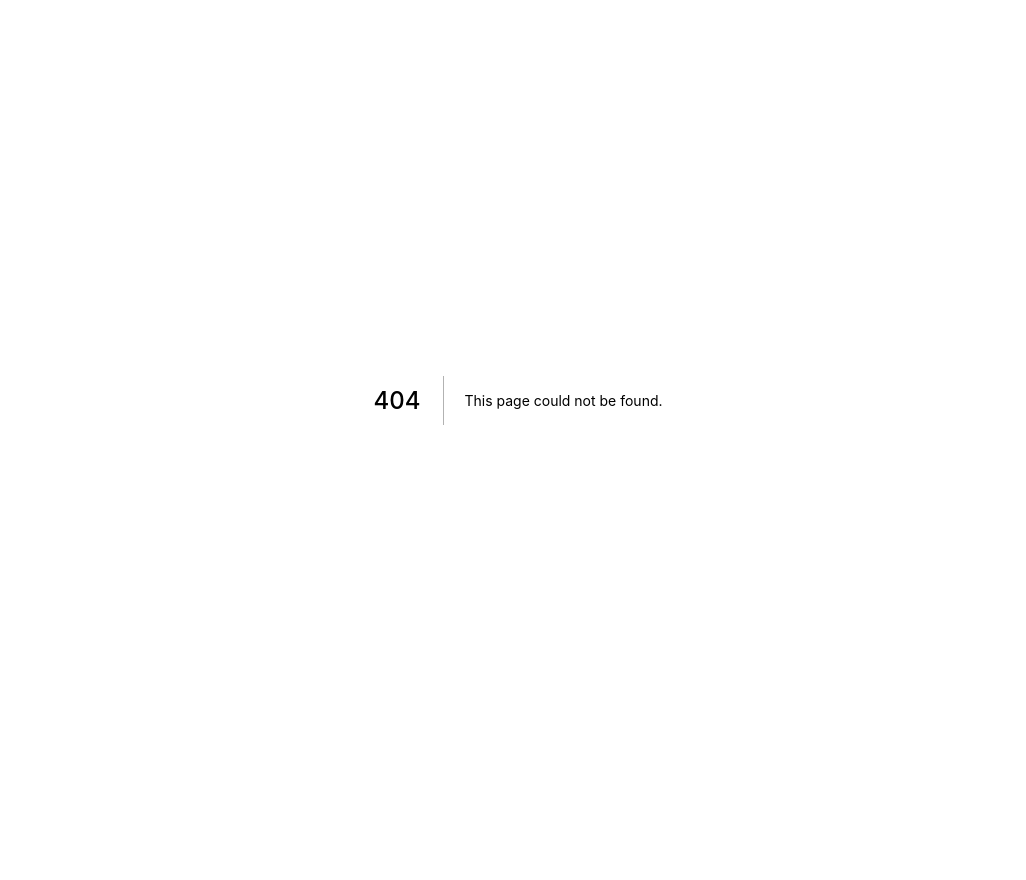
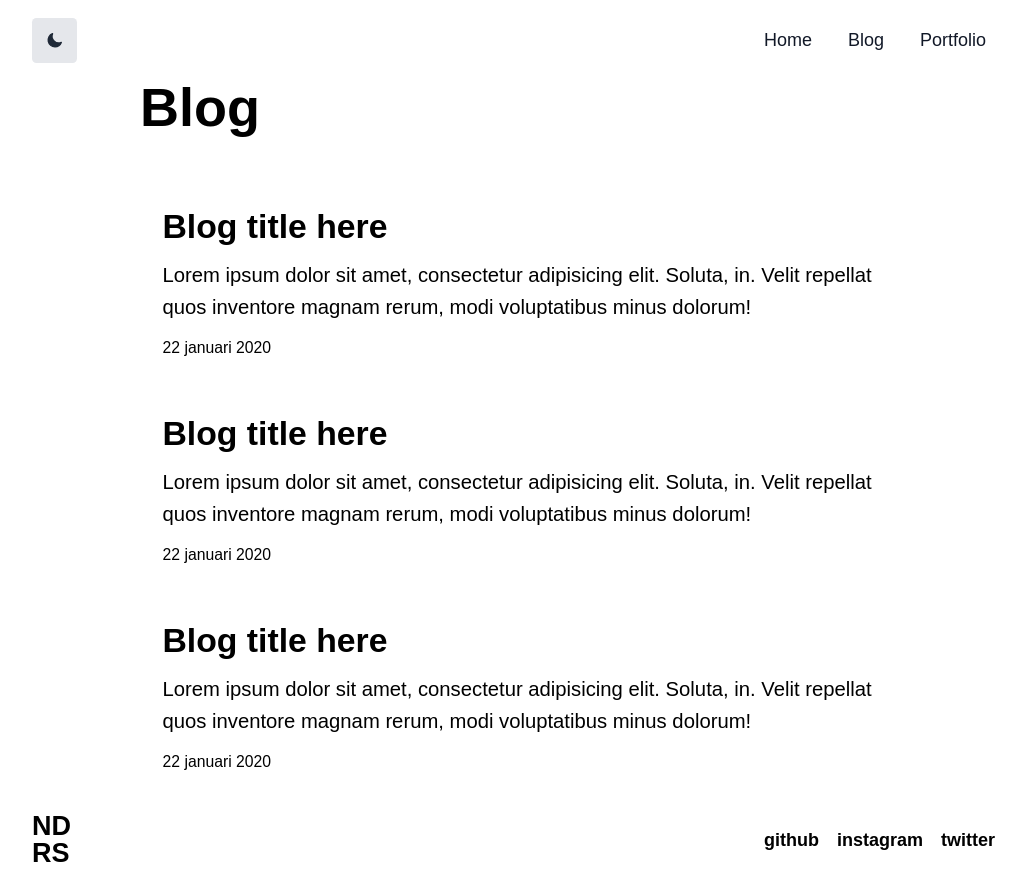
Before and after one commit to evriyanaindrasaputra/LearnNext, a Next.js app: page /blog in a window 1280 px wide. Before the commit this address had no page. Shown: the whole page, without its empty margins (122-1148 px from the left). Before the commit the page ends 800 px from the top, so only its background shows below. Built offline with nearby package versions, Linux system fonts and the light colour scheme.

Commit message:
smooth scroll, blog

```diff
--- a/components/Container.js
+++ b/components/Container.js
@@ -1,81 +1,16 @@
-import { useState, useEffect } from "react";
 import { useTheme } from "next-themes";
-import { motion } from "framer-motion";
-import Link from "next/link";
 import Footer from "./Footer";
+import Navbar from "./Navbar";
 
 export default function Container({ children }) {
-  const [mounted, setMounted] = useState(false);
   const { theme, setTheme } = useTheme();
-  const variantNav = {
-    hidden: {
-      opacity: 0,
-      y: -10,
-    },
-    visible: {
-      y: 0,
-      opacity: 1,
-      transition: {
-        duration: 1,
-      },
-    },
-  };
-  useEffect(() => setMounted(true), []);
-
   return (
-    <div className="bg-white dark:bg-black">
-      <motion.nav
-        className="flex justify-between items-center bg-white dark:bg-black max-w-4xl w-full p-4 h-10vh mx-auto my-0 sticky-nav"
-        variants={variantNav}
-        initial="hidden"
-        animate="visible"
-      >
-        <button
-          aria-label="Toggle dark mode"
-          type="button"
-          className="bg-gray-200  dark:bg-gray-800 rounded p-3 h-10 w-10"
-          onClick={() => setTheme(theme === "dark" ? "light" : "dark")}
-        >
-          {mounted && (
-            <svg
-              xmlns="http://www.w3.org/2000/svg"
-              viewBox="0 0 24 24"
-              fill="currentColor"
-              stroke="currentColor"
-              className="h-4 w-4 text-gray-800 dark:text-gray-200"
-            >
-              {theme === "dark" ? (
-                <path
-                  strokeLinecap="round"
-                  strokeLinejoin="round"
-                  strokeWidth={2}
-                  d="M12 3v1m0 16v1m9-9h-1M4 12H3m15.364 6.364l-.707-.707M6.343 6.343l-.707-.707m12.728 0l-.707.707M6.343 17.657l-.707.707M16 12a4 4 0 11-8 0 4 4 0 018 0z"
-                />
-              ) : (
-                <path
-                  strokeLinecap="round"
-                  strokeLinejoin="round"
-                  strokeWidth={2}
-                  d="M20.354 15.354A9 9 0 018.646 3.646 9.003 9.003 0 0012 21a9.003 9.003 0 008.354-5.646z"
-                />
-              )}
-            </svg>
-          )}
-        </button>
-        <div>
-          <Link href="/">
-            <a className="p-1 sm:p-4 text-gray-900 dark:text-gray-100">Home</a>
-          </Link>
-          <Link href="/blog">
-            <a className="p-1 sm:p-4 text-gray-900 dark:text-gray-100">Blog</a>
-          </Link>
-          <Link href="/about">
-            <a className="p-1 sm:p-4 text-gray-900 dark:text-gray-100">About</a>
-          </Link>
+    <div className="bg-white dark:bg-black min-h-screen flex flex-col">
+      <Navbar setTheme={setTheme} theme={theme} />
+      <main className="flex flex-col justify-center bg-white dark:bg-black px-8 flex-1">
+        <div className="flex flex-col justify-center items-start max-w-2xl mx-auto">
+          {children}
         </div>
-      </motion.nav>
-      <main className="flex flex-col justify-center bg-white dark:bg-black px-8">
-        {children}
       </main>
       <Footer />
     </div>
--- /dev/null
+++ b/components/Navbar.js
@@ -0,0 +1,75 @@
+import { motion } from "framer-motion";
+import { useState, useEffect } from "react";
+import Link from "next/link";
+
+export default function Navbar({ setTheme, theme }) {
+  const [mounted, setMounted] = useState(false);
+  const variantNav = {
+    hidden: {
+      opacity: 0,
+      y: -10,
+    },
+    visible: {
+      y: 0,
+      opacity: 1,
+      transition: {
+        duration: 1,
+      },
+    },
+  };
+  useEffect(() => setMounted(true), []);
+  return (
+    <motion.nav
+      className="flex justify-between items-center bg-white dark:bg-black max-w-4xl w-full p-4 h-10vh mx-auto my-0 sticky-nav"
+      variants={variantNav}
+      initial="hidden"
+      animate="visible"
+    >
+      <button
+        aria-label="Toggle dark mode"
+        type="button"
+        className="bg-gray-200  dark:bg-gray-800 rounded p-3 h-10 w-10"
+        onClick={() => setTheme(theme === "dark" ? "light" : "dark")}
+      >
+        {mounted && (
+          <svg
+            xmlns="http://www.w3.org/2000/svg"
+            viewBox="0 0 24 24"
+            fill="currentColor"
+            stroke="currentColor"
+            className="h-4 w-4 text-gray-800 dark:text-gray-200"
+          >
+            {theme === "dark" ? (
+              <path
+                strokeLinecap="round"
+                strokeLinejoin="round"
+                strokeWidth={2}
+                d="M12 3v1m0 16v1m9-9h-1M4 12H3m15.364 6.364l-.707-.707M6.343 6.343l-.707-.707m12.728 0l-.707.707M6.343 17.657l-.707.707M16 12a4 4 0 11-8 0 4 4 0 018 0z"
+              />
+            ) : (
+              <path
+                strokeLinecap="round"
+                strokeLinejoin="round"
+                strokeWidth={2}
+                d="M20.354 15.354A9 9 0 018.646 3.646 9.003 9.003 0 0012 21a9.003 9.003 0 008.354-5.646z"
+              />
+            )}
+          </svg>
+        )}
+      </button>
+      <div>
+        <Link href="/">
+          <a className="p-1 sm:p-4 text-gray-900 dark:text-gray-100">Home</a>
+        </Link>
+        <Link href="/blog">
+          <a className="p-1 sm:p-4 text-gray-900 dark:text-gray-100">Blog</a>
+        </Link>
+        <Link href="/portfolio">
+          <a className="p-1 sm:p-4 text-gray-900 dark:text-gray-100">
+            Portfolio
+          </a>
+        </Link>
+      </div>
+    </motion.nav>
+  );
+}
--- a/components/Portfolio.js
+++ b/components/Portfolio.js
@@ -6,7 +6,7 @@ export default function Portfolio({ src, alt, title, subtitle, target }) {
     <motion.div
       whileHover={{ scale: 1.1 }}
       whileTap={{ scale: 0.9 }}
-      className="flex flex-col w-full mx-2 p-5 bg-white dark:bg-gray-800 text-black dark:text-white shadow-md rounded-md"
+      className="flex flex-col w-full mx-2 p-5 bg-white dark:bg-gray-800 text-black dark:text-white shadow-lg rounded-md"
     >
       <Link href={target}>
         <a>
--- a/package.json
+++ b/package.json
@@ -17,6 +17,7 @@
     "postcss": "^8.2.4",
     "react": "17.0.1",
     "react-dom": "17.0.1",
+    "react-scroll": "^1.8.1",
     "remark": "^13.0.0",
     "remark-html": "^13.0.1",
     "tailwindcss": "^2.0.2"
--- /dev/null
+++ b/pages/blog.js
@@ -0,0 +1,73 @@
+import Head from "next/head";
+import Container from "../components/Container";
+import Link from "next/link";
+
+export default function Blog() {
+  return (
+    <Container>
+      <Head>
+        <title>Blog Eindrasap</title>
+      </Head>
+      <h1 className=" text-2xl md:text-5xl font-bold text-black dark:text-white mb-10">
+        Blog
+      </h1>
+      <div className="p-5 my-1">
+        <Link className="my-4" href="/">
+          <a className="w-full mb-5">
+            <div className="w-full flex flex-col">
+              <h2 className="text-xl md:text-3xl font-semibold text-black dark:text-white">
+                Blog title here
+              </h2>
+              <p className="text-black dark:text-white text-sm md:text-lg my-3">
+                Lorem ipsum dolor sit amet, consectetur adipisicing elit.
+                Soluta, in. Velit repellat quos inventore magnam rerum, modi
+                voluptatibus minus dolorum!
+              </p>
+              <span className="text-black dark:text-white font-light text-sm">
+                22 januari 2020
+              </span>
+            </div>
+          </a>
+        </Link>
+      </div>
+      <div className="p-5 my-1">
+        <Link className="my-4" href="/">
+          <a className="w-full mb-5">
+            <div className="w-full flex flex-col">
+              <h2 className="text-xl md:text-3xl font-semibold text-black dark:text-white">
+                Blog title here
+              </h2>
+              <p className="text-black dark:text-white text-sm md:text-lg my-3">
+                Lorem ipsum dolor sit amet, consectetur adipisicing elit.
+                Soluta, in. Velit repellat quos inventore magnam rerum, modi
+                voluptatibus minus dolorum!
+              </p>
+              <span className="text-black dark:text-white font-light text-sm">
+                22 januari 2020
+              </span>
+            </div>
+          </a>
+        </Link>
+      </div>
+      <div className="p-5 my-1">
+        <Link className="my-4" href="/">
+          <a className="w-full mb-5">
+            <div className="w-full flex flex-col">
+              <h2 className="text-xl md:text-3xl font-semibold text-black dark:text-white">
+                Blog title here
+              </h2>
+              <p className="text-black dark:text-white text-sm md:text-lg my-3">
+                Lorem ipsum dolor sit amet, consectetur adipisicing elit.
+                Soluta, in. Velit repellat quos inventore magnam rerum, modi
+                voluptatibus minus dolorum!
+              </p>
+              <span className="text-black dark:text-white font-light text-sm">
+                22 januari 2020
+              </span>
+            </div>
+          </a>
+        </Link>
+      </div>
+    </Container>
+  );
+}
--- a/pages/index.js
+++ b/pages/index.js
@@ -1,19 +1,12 @@
 import Head from "next/head";
 import { motion } from "framer-motion";
-import { getSortedPostsData } from "../lib/posts";
+
+import { Link as Scroll } from "react-scroll";
 import Container from "../components/Container";
 import Skill from "../components/Skill";
 import Portfolios from "../components/Portfolios";
 
-export async function getStaticProps() {
-  const allPostsData = getSortedPostsData();
-  return {
-    props: {
-      allPostsData,
-    },
-  };
-}
-export default function Home({ allPostsData }) {
+export default function Home() {
   const motionH1 = {
     hidden: {
       x: -100,
@@ -47,7 +40,7 @@ export default function Home({ allPostsData }) {
       <Head>
         <title>Home</title>
       </Head>
-      <div className="flex flex-col justify-center items-start max-w-2xl mx-auto">
+
       <section className="h-90vh flex items-center justify-center flex-col">
         <motion.h1
           className="font-bold text-3xl md:text-6xl mb-4 tracking-tight text-black dark:text-white text-center align-middle"
@@ -64,12 +57,13 @@ export default function Home({ allPostsData }) {
           animate="visible"
           href="#skill"
         >
-            <a href="#skill">More About Me</a>
+          <Scroll to="skill" smooth={true}>
+            More About Me{" "}
+          </Scroll>
         </motion.button>
       </section>
       <Skill />
       <Portfolios />
-      </div>
     </Container>
   );
 }
--- a/styles/globals.css
+++ b/styles/globals.css
@@ -10,7 +10,6 @@ body {
   font-family: "Mulish", sans-serif;
   font-size: 18px;
   box-sizing: border-box;
-  scroll-behavior: smooth;
 }
 .sticky-nav {
   position: sticky;
```
Also changed, not shown: 1 other file (tests, documents, lock files or other folders). Lines whose indentation alone changed are shown as unchanged.
